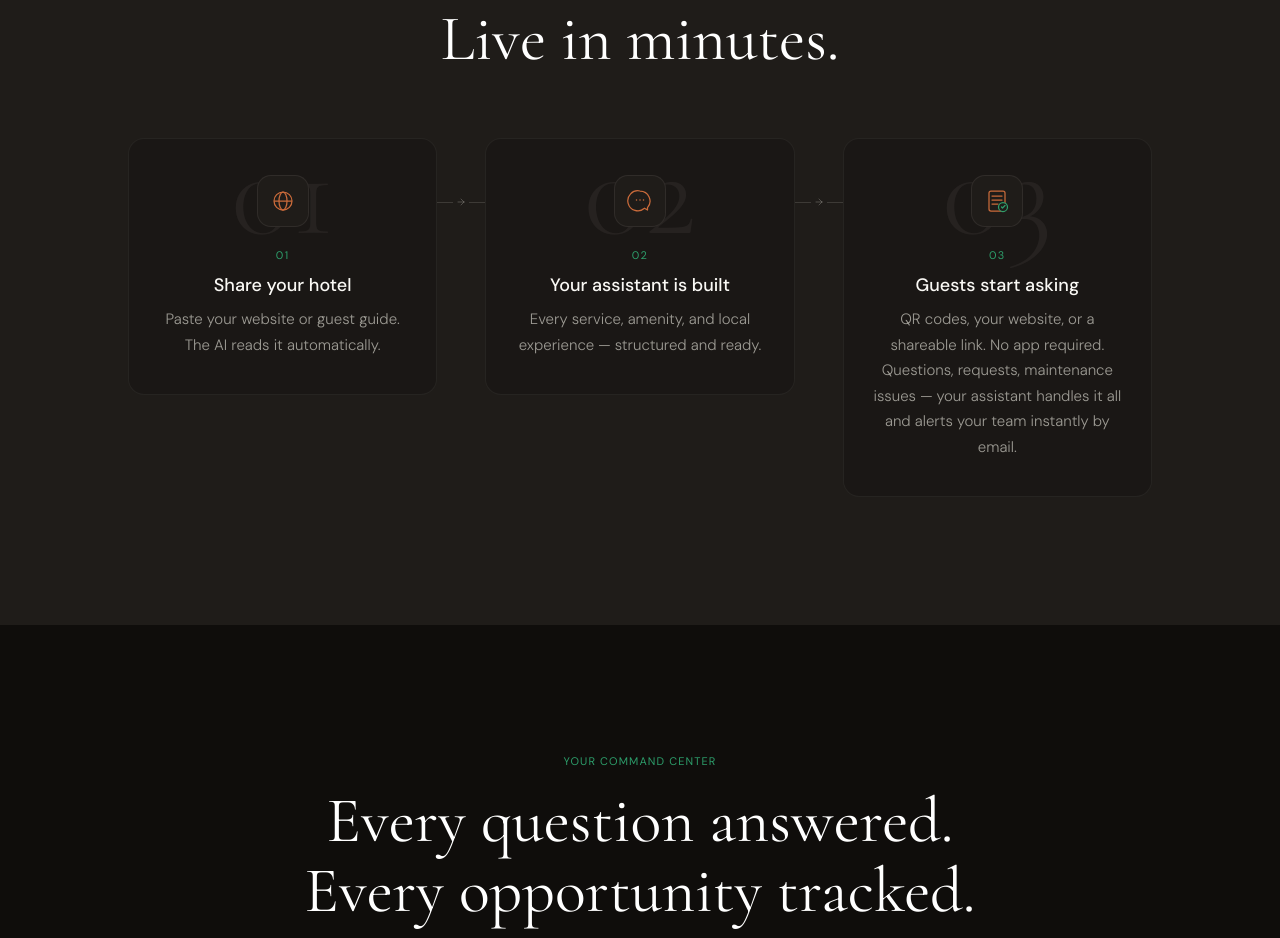
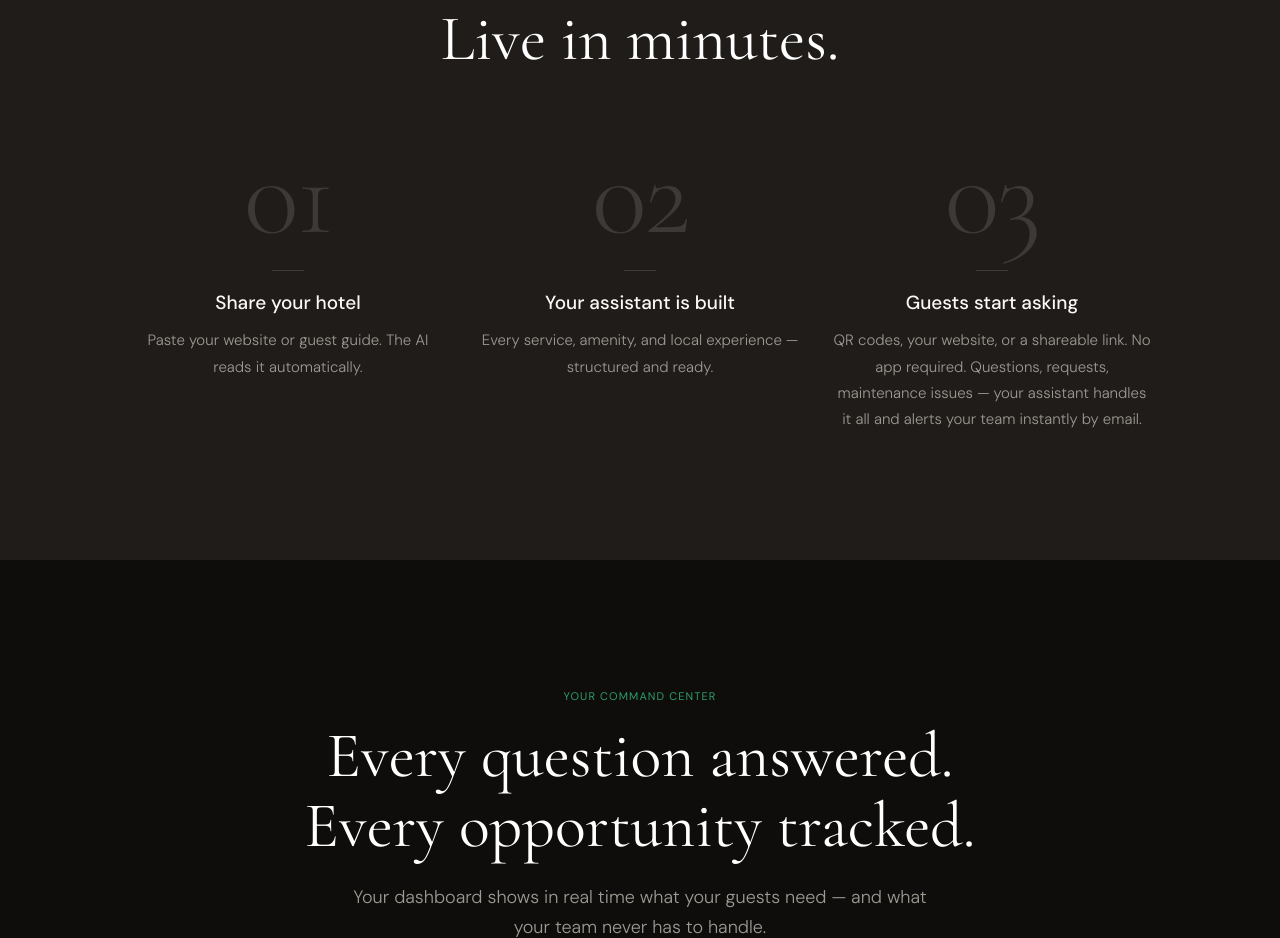
Before and after one commit to eduardovertiz-dotcom/placecompanion, a Next.js app: page / in a window 1280 px wide. Shown: the part 3580-4518 px from the top of the page. Built offline with nearby package versions, Linux system fonts and the light colour scheme.

Commit message:
feat: replace How It Works cards with clean typographic step layout

```diff
--- a/src/app/page.tsx
+++ b/src/app/page.tsx
@@ -460,75 +460,21 @@ export default function HomePage() {
             {t.howItWorks.headline}
           </h2>
 
-          <div className="grid grid-cols-1 md:grid-cols-[1fr_48px_1fr_48px_1fr] items-start max-w-5xl mx-auto mt-12 md:mt-16 gap-4 md:gap-0">
-
-            {/* Step 1 */}
-            <div style={{ background: '#1A1715', border: '1px solid rgba(232,227,220,0.06)', borderRadius: '16px', padding: '36px 28px', textAlign: 'center', position: 'relative', overflow: 'hidden' }}>
-              <p style={{ position: 'absolute', top: '-10px', left: '50%', transform: 'translateX(-50%)', fontFamily: 'var(--font-serif)', fontSize: 'clamp(5rem, 10vw, 8rem)', fontWeight: 300, color: 'rgba(232,227,220,0.06)', lineHeight: 1, userSelect: 'none', pointerEvents: 'none', zIndex: 0 }}>01</p>
-              <div style={{ width: '52px', height: '52px', borderRadius: '14px', background: '#1F1C19', border: '1px solid rgba(232,227,220,0.08)', display: 'flex', alignItems: 'center', justifyContent: 'center', margin: '0 auto 20px', position: 'relative', zIndex: 1 }}>
-                <svg width="26" height="26" viewBox="0 0 26 26" fill="none">
-                  <circle cx="13" cy="13" r="9" stroke="#C96A3A" strokeWidth="1.25"/>
-                  <ellipse cx="13" cy="13" rx="4" ry="9" stroke="#C96A3A" strokeWidth="1.25"/>
-                  <line x1="4" y1="13" x2="22" y2="13" stroke="#C96A3A" strokeWidth="1.25"/>
-                </svg>
+          <div className="grid grid-cols-1 md:grid-cols-3 gap-12 md:gap-8 max-w-5xl mx-auto mt-16">
+            {howItWorksSteps.map((step, i) => (
+              <div key={i} style={{ textAlign: 'center' }}>
+                <p style={{ fontFamily: 'var(--font-serif)', fontSize: 'clamp(4.5rem, 9vw, 7.5rem)', fontWeight: 300, color: 'rgba(232,227,220,0.15)', lineHeight: 1, marginBottom: '16px', letterSpacing: '-0.02em' }}>
+                  {step.num}
+                </p>
+                <div style={{ width: '32px', height: '1px', background: 'rgba(232,227,220,0.15)', margin: '0 auto 20px' }} />
+                <p style={{ fontFamily: 'var(--font-sans)', fontSize: '19px', fontWeight: 500, color: '#FAF9F5', lineHeight: 1.3, marginBottom: '12px' }}>
+                  {step.title}
+                </p>
+                <p style={{ fontFamily: 'var(--font-sans)', fontSize: '15px', fontWeight: 300, color: '#9C9A93', lineHeight: 1.75 }}>
+                  {step.desc}
+                </p>
               </div>
-              <p style={{ fontFamily: 'var(--font-sans)', fontSize: '11px', color: '#2D9E6B', letterSpacing: '0.12em', marginBottom: '10px', position: 'relative', zIndex: 1 }}>01</p>
-              <p style={{ fontFamily: 'var(--font-sans)', fontSize: '18px', fontWeight: 500, color: '#FAF9F5', marginBottom: '10px', lineHeight: 1.3, position: 'relative', zIndex: 1 }}>{t.howItWorks.step1Title}</p>
-              <p style={{ fontFamily: 'var(--font-sans)', fontSize: '15px', fontWeight: 300, color: '#9C9A93', lineHeight: 1.7, position: 'relative', zIndex: 1 }}>{t.howItWorks.step1Desc}</p>
-            </div>
-
-            {/* Connector 1→2 */}
-            <div className="hidden md:flex items-center justify-center" style={{ paddingTop: '60px' }}>
-              <div style={{ display: 'flex', alignItems: 'center', gap: '4px' }}>
-                <div style={{ width: '24px', height: '1px', background: 'rgba(232,227,220,0.15)' }} />
-                <svg width="8" height="8" viewBox="0 0 8 8" fill="none">
-                  <path d="M1 4H7M7 4L4 1M7 4L4 7" stroke="rgba(232,227,220,0.25)" strokeWidth="1" strokeLinecap="round"/>
-                </svg>
-                <div style={{ width: '24px', height: '1px', background: 'rgba(232,227,220,0.15)' }} />
-              </div>
-            </div>
-
-            {/* Step 2 */}
-            <div style={{ background: '#1A1715', border: '1px solid rgba(232,227,220,0.06)', borderRadius: '16px', padding: '36px 28px', textAlign: 'center', position: 'relative', overflow: 'hidden' }}>
-              <p style={{ position: 'absolute', top: '-10px', left: '50%', transform: 'translateX(-50%)', fontFamily: 'var(--font-serif)', fontSize: 'clamp(5rem, 10vw, 8rem)', fontWeight: 300, color: 'rgba(232,227,220,0.06)', lineHeight: 1, userSelect: 'none', pointerEvents: 'none', zIndex: 0 }}>02</p>
-              <div style={{ width: '52px', height: '52px', borderRadius: '14px', background: '#1F1C19', border: '1px solid rgba(232,227,220,0.08)', display: 'flex', alignItems: 'center', justifyContent: 'center', margin: '0 auto 20px', position: 'relative', zIndex: 1 }}>
-                <svg width="26" height="26" viewBox="0 0 26 26" fill="none">
-                  <path d="M13 3a10 10 0 017.5 16.6V22l-3-1.8A10 10 0 1113 3z" stroke="#C96A3A" strokeWidth="1.25" strokeLinejoin="round"/>
-                  <path d="M9.5 12h.01M13 12h.01M16.5 12h.01" stroke="#C96A3A" strokeWidth="1.5" strokeLinecap="round"/>
-                </svg>
-              </div>
-              <p style={{ fontFamily: 'var(--font-sans)', fontSize: '11px', color: '#2D9E6B', letterSpacing: '0.12em', marginBottom: '10px', position: 'relative', zIndex: 1 }}>02</p>
-              <p style={{ fontFamily: 'var(--font-sans)', fontSize: '18px', fontWeight: 500, color: '#FAF9F5', marginBottom: '10px', lineHeight: 1.3, position: 'relative', zIndex: 1 }}>{t.howItWorks.step2Title}</p>
-              <p style={{ fontFamily: 'var(--font-sans)', fontSize: '15px', fontWeight: 300, color: '#9C9A93', lineHeight: 1.7, position: 'relative', zIndex: 1 }}>{t.howItWorks.step2Desc}</p>
-            </div>
-
-            {/* Connector 2→3 */}
-            <div className="hidden md:flex items-center justify-center" style={{ paddingTop: '60px' }}>
-              <div style={{ display: 'flex', alignItems: 'center', gap: '4px' }}>
-                <div style={{ width: '24px', height: '1px', background: 'rgba(232,227,220,0.15)' }} />
-                <svg width="8" height="8" viewBox="0 0 8 8" fill="none">
-                  <path d="M1 4H7M7 4L4 1M7 4L4 7" stroke="rgba(232,227,220,0.25)" strokeWidth="1" strokeLinecap="round"/>
-                </svg>
-                <div style={{ width: '24px', height: '1px', background: 'rgba(232,227,220,0.15)' }} />
-              </div>
-            </div>
-
-            {/* Step 3 */}
-            <div style={{ background: '#1A1715', border: '1px solid rgba(232,227,220,0.06)', borderRadius: '16px', padding: '36px 28px', textAlign: 'center', position: 'relative', overflow: 'hidden' }}>
-              <p style={{ position: 'absolute', top: '-10px', left: '50%', transform: 'translateX(-50%)', fontFamily: 'var(--font-serif)', fontSize: 'clamp(5rem, 10vw, 8rem)', fontWeight: 300, color: 'rgba(232,227,220,0.06)', lineHeight: 1, userSelect: 'none', pointerEvents: 'none', zIndex: 0 }}>03</p>
-              <div style={{ width: '52px', height: '52px', borderRadius: '14px', background: '#1F1C19', border: '1px solid rgba(232,227,220,0.08)', display: 'flex', alignItems: 'center', justifyContent: 'center', margin: '0 auto 20px', position: 'relative', zIndex: 1 }}>
-                <svg width="26" height="26" viewBox="0 0 26 26" fill="none">
-                  <rect x="5" y="3" width="16" height="20" rx="2" stroke="#C96A3A" strokeWidth="1.25"/>
-                  <path d="M8 8h10M8 12h10M8 16h6" stroke="#C96A3A" strokeWidth="1.25" strokeLinecap="round"/>
-                  <circle cx="19" cy="19" r="4.5" fill="#1F1C19" stroke="#2D9E6B" strokeWidth="1.25"/>
-                  <path d="M17.5 19l1 1 2.5-2.5" stroke="#2D9E6B" strokeWidth="1.25" strokeLinecap="round" strokeLinejoin="round"/>
-                </svg>
-              </div>
-              <p style={{ fontFamily: 'var(--font-sans)', fontSize: '11px', color: '#2D9E6B', letterSpacing: '0.12em', marginBottom: '10px', position: 'relative', zIndex: 1 }}>03</p>
-              <p style={{ fontFamily: 'var(--font-sans)', fontSize: '18px', fontWeight: 500, color: '#FAF9F5', marginBottom: '10px', lineHeight: 1.3, position: 'relative', zIndex: 1 }}>{t.howItWorks.step3Title}</p>
-              <p style={{ fontFamily: 'var(--font-sans)', fontSize: '15px', fontWeight: 300, color: '#9C9A93', lineHeight: 1.7, position: 'relative', zIndex: 1 }}>{t.howItWorks.step3Desc}</p>
-            </div>
-
+            ))}
           </div>
         </div>
       </section>
```
